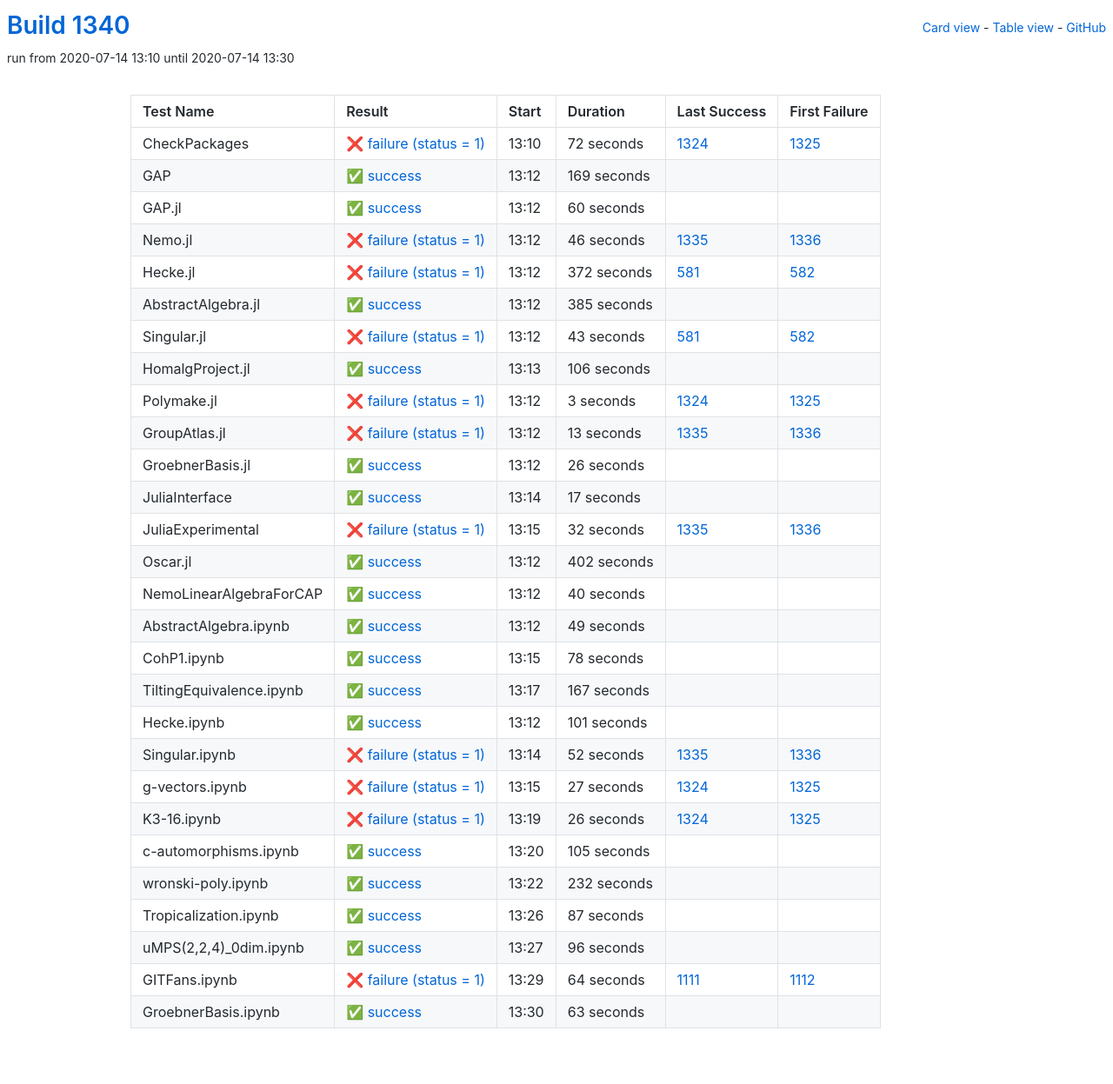
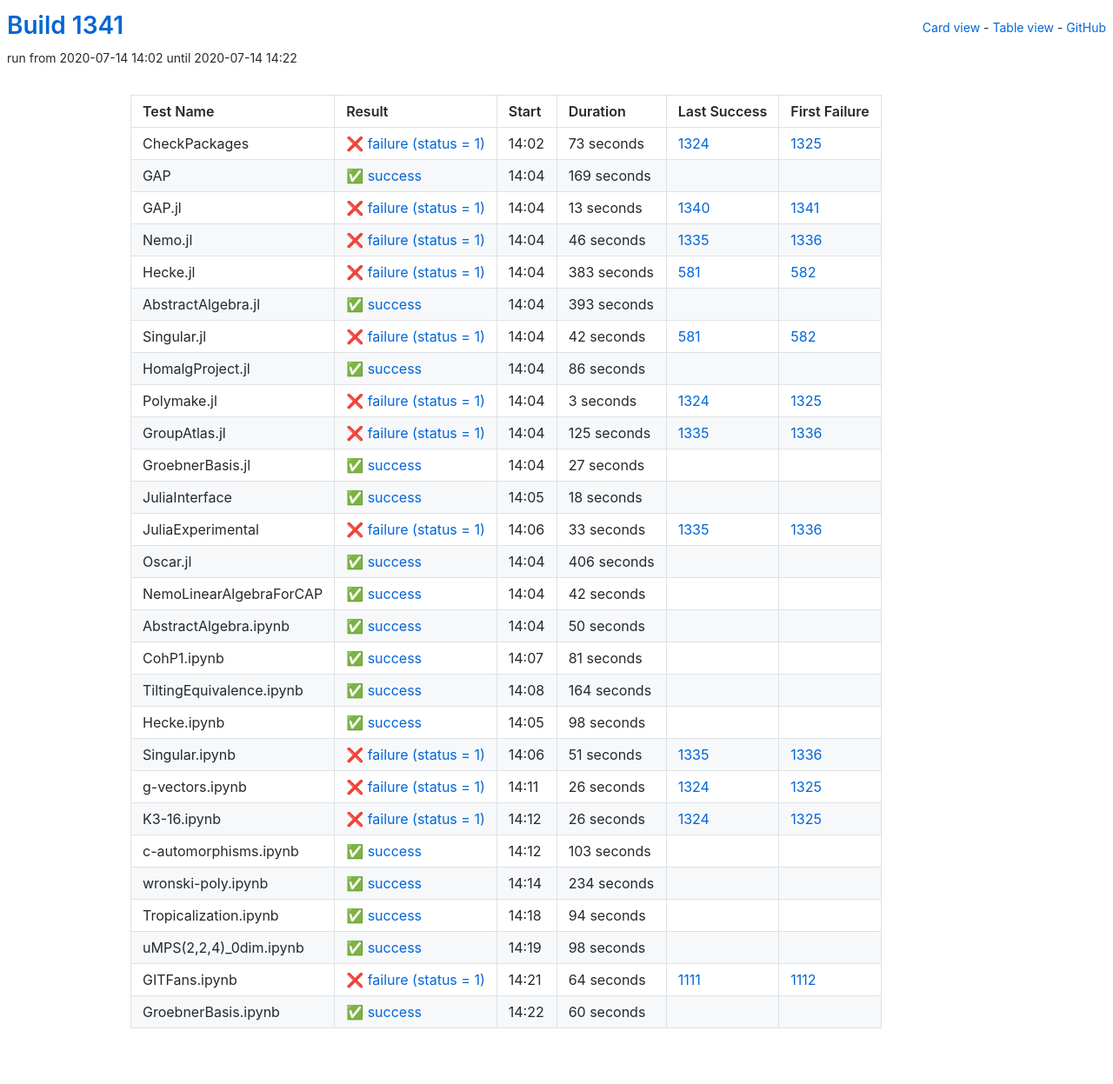
Before and after one commit to oscar-system/oscar-ci-status-1.4, a Jekyll site: the page built from table.html, in a window 1280 px wide. Shown: the whole page at 87% size. Built offline with Jekyll 4.4.1, drawn with Linux system fonts in a browser that asks for light colours.

Commit message:
Build #1341

```diff
--- a/_data/ci.yml
+++ b/_data/ci.yml
@@ -1,6 +1,6 @@
 ---
-build: 1340
-build_url: https://oscarci.mathematik.uni-kl.de/job/oscar-julia-1.4/1340/
+build: 1341
+build_url: https://oscarci.mathematik.uni-kl.de/job/oscar-julia-1.4/1341/
 job: oscar-julia-1.4
 organization: oscar-system
 repo: oscar-ci-status-1.4
@@ -8,20 +8,20 @@ repourl: https://github.com/oscar-system/oscar-ci-status-1.4
 tests:
 - name: CheckPackages
   id: checkpackages
-  log: https://oscarci.mathematik.uni-kl.de/job/oscar-julia-1.4/1340/artifact/logs/build-1340/CheckPackages.log
-  start: 2020-07-14 13:10
+  log: https://oscarci.mathematik.uni-kl.de/job/oscar-julia-1.4/1341/artifact/logs/build-1341/CheckPackages.log
+  start: 2020-07-14 14:02
   success: false
   exitcode: 1
   status: failure
-  duration: 72
+  duration: 73
   last_success: 1324
   last_success_url: https://oscarci.mathematik.uni-kl.de/job/oscar-julia-1.4/1324/
   first_failure: 1325
   first_failure_url: https://oscarci.mathematik.uni-kl.de/job/oscar-julia-1.4/1325/
 - name: GAP
   id: gap
-  log: https://oscarci.mathematik.uni-kl.de/job/oscar-julia-1.4/1340/artifact/logs/build-1340/GAP.log
-  start: 2020-07-14 13:12
+  log: https://oscarci.mathematik.uni-kl.de/job/oscar-julia-1.4/1341/artifact/logs/build-1341/GAP.log
+  start: 2020-07-14 14:04
   success: true
   exitcode: 0
   status: success
@@ -32,20 +32,20 @@ tests:
   first_failure_url:
 - name: GAP.jl
   id: gap-jl
-  log: https://oscarci.mathematik.uni-kl.de/job/oscar-julia-1.4/1340/artifact/logs/build-1340/GAP.jl.log
-  start: 2020-07-14 13:12
-  success: true
-  exitcode: 0
-  status: success
-  duration: 60
-  last_success: false
-  last_success_url:
-  first_failure: false
-  first_failure_url:
+  log: https://oscarci.mathematik.uni-kl.de/job/oscar-julia-1.4/1341/artifact/logs/build-1341/GAP.jl.log
+  start: 2020-07-14 14:04
+  success: false
+  exitcode: 1
+  status: failure
+  duration: 13
+  last_success: 1340
+  last_success_url: https://oscarci.mathematik.uni-kl.de/job/oscar-julia-1.4/1340/
+  first_failure: 1341
+  first_failure_url: https://oscarci.mathematik.uni-kl.de/job/oscar-julia-1.4/1341/
 - name: Nemo.jl
   id: nemo-jl
-  log: https://oscarci.mathematik.uni-kl.de/job/oscar-julia-1.4/1340/artifact/logs/build-1340/Nemo.jl.log
-  start: 2020-07-14 13:12
+  log: https://oscarci.mathematik.uni-kl.de/job/oscar-julia-1.4/1341/artifact/logs/build-1341/Nemo.jl.log
+  start: 2020-07-14 14:04
   success: false
   exitcode: 1
   status: failure
@@ -56,56 +56,56 @@ tests:
   first_failure_url: https://oscarci.mathematik.uni-kl.de/job/oscar-julia-1.4/1336/
 - name: Hecke.jl
   id: hecke-jl
-  log: https://oscarci.mathematik.uni-kl.de/job/oscar-julia-1.4/1340/artifact/logs/build-1340/Hecke.jl.log
-  start: 2020-07-14 13:12
+  log: https://oscarci.mathematik.uni-kl.de/job/oscar-julia-1.4/1341/artifact/logs/build-1341/Hecke.jl.log
+  start: 2020-07-14 14:04
   success: false
   exitcode: 1
   status: failure
-  duration: 372
+  duration: 383
   last_success: 581
   last_success_url: https://oscarci.mathematik.uni-kl.de/job/oscar-julia-1.4/581/
   first_failure: 582
   first_failure_url: https://oscarci.mathematik.uni-kl.de/job/oscar-julia-1.4/582/
 - name: AbstractAlgebra.jl
   id: abstractalgebra-jl
-  log: https://oscarci.mathematik.uni-kl.de/job/oscar-julia-1.4/1340/artifact/logs/build-1340/AbstractAlgebra.jl.log
-  start: 2020-07-14 13:12
+  log: https://oscarci.mathematik.uni-kl.de/job/oscar-julia-1.4/1341/artifact/logs/build-1341/AbstractAlgebra.jl.log
+  start: 2020-07-14 14:04
   success: true
   exitcode: 0
   status: success
-  duration: 385
+  duration: 393
   last_success: false
   last_success_url:
   first_failure: false
   first_failure_url:
 - name: Singular.jl
   id: singular-jl
-  log: https://oscarci.mathematik.uni-kl.de/job/oscar-julia-1.4/1340/artifact/logs/build-1340/Singular.jl.log
-  start: 2020-07-14 13:12
+  log: https://oscarci.mathematik.uni-kl.de/job/oscar-julia-1.4/1341/artifact/logs/build-1341/Singular.jl.log
+  start: 2020-07-14 14:04
   success: false
   exitcode: 1
   status: failure
-  duration: 43
+  duration: 42
   last_success: 581
   last_success_url: https://oscarci.mathematik.uni-kl.de/job/oscar-julia-1.4/581/
   first_failure: 582
   first_failure_url: https://oscarci.mathematik.uni-kl.de/job/oscar-julia-1.4/582/
 - name: HomalgProject.jl
   id: homalgproject-jl
-  log: https://oscarci.mathematik.uni-kl.de/job/oscar-julia-1.4/1340/artifact/logs/build-1340/HomalgProject.jl.log
-  start: 2020-07-14 13:13
+  log: https://oscarci.mathematik.uni-kl.de/job/oscar-julia-1.4/1341/artifact/logs/build-1341/HomalgProject.jl.log
+  start: 2020-07-14 14:04
   success: true
   exitcode: 0
   status: success
-  duration: 106
+  duration: 86
   last_success: false
   last_success_url:
   first_failure: false
   first_failure_url:
 - name: Polymake.jl
   id: polymake-jl
-  log: https://oscarci.mathematik.uni-kl.de/job/oscar-julia-1.4/1340/artifact/logs/build-1340/Polymake.jl.log
-  start: 2020-07-14 13:12
+  log: https://oscarci.mathematik.uni-kl.de/job/oscar-julia-1.4/1341/artifact/logs/build-1341/Polymake.jl.log
+  start: 2020-07-14 14:04
   success: false
   exitcode: 1
   status: failure
@@ -116,152 +116,152 @@ tests:
   first_failure_url: https://oscarci.mathematik.uni-kl.de/job/oscar-julia-1.4/1325/
 - name: GroupAtlas.jl
   id: groupatlas-jl
-  log: https://oscarci.mathematik.uni-kl.de/job/oscar-julia-1.4/1340/artifact/logs/build-1340/GroupAtlas.jl.log
-  start: 2020-07-14 13:12
+  log: https://oscarci.mathematik.uni-kl.de/job/oscar-julia-1.4/1341/artifact/logs/build-1341/GroupAtlas.jl.log
+  start: 2020-07-14 14:04
   success: false
   exitcode: 1
   status: failure
-  duration: 13
+  duration: 125
   last_success: 1335
   last_success_url: https://oscarci.mathematik.uni-kl.de/job/oscar-julia-1.4/1335/
   first_failure: 1336
   first_failure_url: https://oscarci.mathematik.uni-kl.de/job/oscar-julia-1.4/1336/
 - name: GroebnerBasis.jl
   id: groebnerbasis-jl
-  log: https://oscarci.mathematik.uni-kl.de/job/oscar-julia-1.4/1340/artifact/logs/build-1340/GroebnerBasis.jl.log
-  start: 2020-07-14 13:12
+  log: https://oscarci.mathematik.uni-kl.de/job/oscar-julia-1.4/1341/artifact/logs/build-1341/GroebnerBasis.jl.log
+  start: 2020-07-14 14:04
   success: true
   exitcode: 0
   status: success
-  duration: 26
+  duration: 27
   last_success: false
   last_success_url:
   first_failure: false
   first_failure_url:
 - name: JuliaInterface
   id: juliainterface
-  log: https://oscarci.mathematik.uni-kl.de/job/oscar-julia-1.4/1340/artifact/logs/build-1340/JuliaInterface.log
-  start: 2020-07-14 13:14
+  log: https://oscarci.mathematik.uni-kl.de/job/oscar-julia-1.4/1341/artifact/logs/build-1341/JuliaInterface.log
+  start: 2020-07-14 14:05
   success: true
   exitcode: 0
   status: success
-  duration: 17
+  duration: 18
   last_success: false
   last_success_url:
   first_failure: false
   first_failure_url:
 - name: JuliaExperimental
   id: juliaexperimental
-  log: https://oscarci.mathematik.uni-kl.de/job/oscar-julia-1.4/1340/artifact/logs/build-1340/JuliaExperimental.log
-  start: 2020-07-14 13:15
+  log: https://oscarci.mathematik.uni-kl.de/job/oscar-julia-1.4/1341/artifact/logs/build-1341/JuliaExperimental.log
+  start: 2020-07-14 14:06
   success: false
   exitcode: 1
   status: failure
-  duration: 32
+  duration: 33
   last_success: 1335
   last_success_url: https://oscarci.mathematik.uni-kl.de/job/oscar-julia-1.4/1335/
   first_failure: 1336
   first_failure_url: https://oscarci.mathematik.uni-kl.de/job/oscar-julia-1.4/1336/
 - name: Oscar.jl
   id: oscar-jl
-  log: https://oscarci.mathematik.uni-kl.de/job/oscar-julia-1.4/1340/artifact/logs/build-1340/Oscar.jl.log
-  start: 2020-07-14 13:12
+  log: https://oscarci.mathematik.uni-kl.de/job/oscar-julia-1.4/1341/artifact/logs/build-1341/Oscar.jl.log
+  start: 2020-07-14 14:04
   success: true
   exitcode: 0
   status: success
-  duration: 402
+  duration: 406
   last_success: false
   last_success_url:
   first_failure: false
   first_failure_url:
 - name: NemoLinearAlgebraForCAP
   id: nemolinearalgebraforcap
-  log: https://oscarci.mathematik.uni-kl.de/job/oscar-julia-1.4/1340/artifact/logs/build-1340/NemoLinearAlgebraForCAP.log
-  start: 2020-07-14 13:12
+  log: https://oscarci.mathematik.uni-kl.de/job/oscar-julia-1.4/1341/artifact/logs/build-1341/NemoLinearAlgebraForCAP.log
+  start: 2020-07-14 14:04
   success: true
   exitcode: 0
   status: success
-  duration: 40
+  duration: 42
   last_success: false
   last_success_url:
   first_failure: false
   first_failure_url:
 - name: AbstractAlgebra.ipynb
   id: abstractalgebra-ipynb
-  log: https://oscarci.mathematik.uni-kl.de/job/oscar-julia-1.4/1340/artifact/logs/build-1340/AbstractAlgebra.ipynb.log
-  start: 2020-07-14 13:12
+  log: https://oscarci.mathematik.uni-kl.de/job/oscar-julia-1.4/1341/artifact/logs/build-1341/AbstractAlgebra.ipynb.log
+  start: 2020-07-14 14:04
   success: true
   exitcode: 0
   status: success
-  duration: 49
+  duration: 50
   last_success: false
   last_success_url:
   first_failure: false
   first_failure_url:
 - name: CohP1.ipynb
   id: cohp1-ipynb
-  log: https://oscarci.mathematik.uni-kl.de/job/oscar-julia-1.4/1340/artifact/logs/build-1340/CohP1.ipynb.log
-  start: 2020-07-14 13:15
+  log: https://oscarci.mathematik.uni-kl.de/job/oscar-julia-1.4/1341/artifact/logs/build-1341/CohP1.ipynb.log
+  start: 2020-07-14 14:07
   success: true
   exitcode: 0
   status: success
-  duration: 78
+  duration: 81
   last_success: false
   last_success_url:
   first_failure: false
   first_failure_url:
 - name: TiltingEquivalence.ipynb
   id: tiltingequivalence-ipynb
-  log: https://oscarci.mathematik.uni-kl.de/job/oscar-julia-1.4/1340/artifact/logs/build-1340/TiltingEquivalence.ipynb.log
-  start: 2020-07-14 13:17
+  log: https://oscarci.mathematik.uni-kl.de/job/oscar-julia-1.4/1341/artifact/logs/build-1341/TiltingEquivalence.ipynb.log
+  start: 2020-07-14 14:08
   success: true
   exitcode: 0
   status: success
-  duration: 167
+  duration: 164
   last_success: false
   last_success_url:
   first_failure: false
   first_failure_url:
 - name: Hecke.ipynb
   id: hecke-ipynb
-  log: https://oscarci.mathematik.uni-kl.de/job/oscar-julia-1.4/1340/artifact/logs/build-1340/Hecke.ipynb.log
-  start: 2020-07-14 13:12
+  log: https://oscarci.mathematik.uni-kl.de/job/oscar-julia-1.4/1341/artifact/logs/build-1341/Hecke.ipynb.log
+  start: 2020-07-14 14:05
   success: true
   exitcode: 0
   status: success
-  duration: 101
+  duration: 98
   last_success: false
   last_success_url:
   first_failure: false
   first_failure_url:
 - name: Singular.ipynb
   id: singular-ipynb
-  log: https://oscarci.mathematik.uni-kl.de/job/oscar-julia-1.4/1340/artifact/logs/build-1340/Singular.ipynb.log
-  start: 2020-07-14 13:14
+  log: https://oscarci.mathematik.uni-kl.de/job/oscar-julia-1.4/1341/artifact/logs/build-1341/Singular.ipynb.log
+  start: 2020-07-14 14:06
   success: false
   exitcode: 1
   status: failure
-  duration: 52
+  duration: 51
   last_success: 1335
   last_success_url: https://oscarci.mathematik.uni-kl.de/job/oscar-julia-1.4/1335/
   first_failure: 1336
   first_failure_url: https://oscarci.mathematik.uni-kl.de/job/oscar-julia-1.4/1336/
 - name: g-vectors.ipynb
   id: g-vectors-ipynb
-  log: https://oscarci.mathematik.uni-kl.de/job/oscar-julia-1.4/1340/artifact/logs/build-1340/g-vectors.ipynb.log
-  start: 2020-07-14 13:15
+  log: https://oscarci.mathematik.uni-kl.de/job/oscar-julia-1.4/1341/artifact/logs/build-1341/g-vectors.ipynb.log
+  start: 2020-07-14 14:11
   success: false
   exitcode: 1
   status: failure
-  duration: 27
+  duration: 26
   last_success: 1324
   last_success_url: https://oscarci.mathematik.uni-kl.de/job/oscar-julia-1.4/1324/
   first_failure: 1325
   first_failure_url: https://oscarci.mathematik.uni-kl.de/job/oscar-julia-1.4/1325/
 - name: K3-16.ipynb
   id: k3-16-ipynb
-  log: https://oscarci.mathematik.uni-kl.de/job/oscar-julia-1.4/1340/artifact/logs/build-1340/K3-16.ipynb.log
-  start: 2020-07-14 13:19
+  log: https://oscarci.mathematik.uni-kl.de/job/oscar-julia-1.4/1341/artifact/logs/build-1341/K3-16.ipynb.log
+  start: 2020-07-14 14:12
   success: false
   exitcode: 1
   status: failure
@@ -272,56 +272,56 @@ tests:
   first_failure_url: https://oscarci.mathematik.uni-kl.de/job/oscar-julia-1.4/1325/
 - name: c-automorphisms.ipynb
   id: c-automorphisms-ipynb
-  log: https://oscarci.mathematik.uni-kl.de/job/oscar-julia-1.4/1340/artifact/logs/build-1340/c-automorphisms.ipynb.log
-  start: 2020-07-14 13:20
+  log: https://oscarci.mathematik.uni-kl.de/job/oscar-julia-1.4/1341/artifact/logs/build-1341/c-automorphisms.ipynb.log
+  start: 2020-07-14 14:12
   success: true
   exitcode: 0
   status: success
-  duration: 105
+  duration: 103
   last_success: false
   last_success_url:
   first_failure: false
   first_failure_url:
 - name: wronski-poly.ipynb
   id: wronski-poly-ipynb
-  log: https://oscarci.mathematik.uni-kl.de/job/oscar-julia-1.4/1340/artifact/logs/build-1340/wronski-poly.ipynb.log
-  start: 2020-07-14 13:22
+  log: https://oscarci.mathematik.uni-kl.de/job/oscar-julia-1.4/1341/artifact/logs/build-1341/wronski-poly.ipynb.log
+  start: 2020-07-14 14:14
   success: true
   exitcode: 0
   status: success
-  duration: 232
+  duration: 234
   last_success: false
   last_success_url:
   first_failure: false
   first_failure_url:
 - name: Tropicalization.ipynb
   id: tropicalization-ipynb
-  log: https://oscarci.mathematik.uni-kl.de/job/oscar-julia-1.4/1340/artifact/logs/build-1340/Tropicalization.ipynb.log
-  start: 2020-07-14 13:26
+  log: https://oscarci.mathematik.uni-kl.de/job/oscar-julia-1.4/1341/artifact/logs/build-1341/Tropicalization.ipynb.log
+  start: 2020-07-14 14:18
   success: true
   exitcode: 0
   status: success
-  duration: 87
+  duration: 94
   last_success: false
   last_success_url:
   first_failure: false
   first_failure_url:
 - name: uMPS(2,2,4)_0dim.ipynb
   id: umps-2-2-4-0dim-ipynb
-  log: https://oscarci.mathematik.uni-kl.de/job/oscar-julia-1.4/1340/artifact/logs/build-1340/uMPS-2-2-4-_0dim.ipynb.log
-  start: 2020-07-14 13:27
+  log: https://oscarci.mathematik.uni-kl.de/job/oscar-julia-1.4/1341/artifact/logs/build-1341/uMPS-2-2-4-_0dim.ipynb.log
+  start: 2020-07-14 14:19
   success: true
   exitcode: 0
   status: success
-  duration: 96
+  duration: 98
   last_success: false
   last_success_url:
   first_failure: false
   first_failure_url:
 - name: GITFans.ipynb
   id: gitfans-ipynb
-  log: https://oscarci.mathematik.uni-kl.de/job/oscar-julia-1.4/1340/artifact/logs/build-1340/GITFans.ipynb.log
-  start: 2020-07-14 13:29
+  log: https://oscarci.mathematik.uni-kl.de/job/oscar-julia-1.4/1341/artifact/logs/build-1341/GITFans.ipynb.log
+  start: 2020-07-14 14:21
   success: false
   exitcode: 1
   status: failure
@@ -332,12 +332,12 @@ tests:
   first_failure_url: https://oscarci.mathematik.uni-kl.de/job/oscar-julia-1.4/1112/
 - name: GroebnerBasis.ipynb
   id: groebnerbasis-ipynb
-  log: https://oscarci.mathematik.uni-kl.de/job/oscar-julia-1.4/1340/artifact/logs/build-1340/GroebnerBasis.ipynb.log
-  start: 2020-07-14 13:30
+  log: https://oscarci.mathematik.uni-kl.de/job/oscar-julia-1.4/1341/artifact/logs/build-1341/GroebnerBasis.ipynb.log
+  start: 2020-07-14 14:22
   success: true
   exitcode: 0
   status: success
-  duration: 63
+  duration: 60
   last_success: false
   last_success_url:
   first_failure: false
```
Also changed, not shown: README.md.
